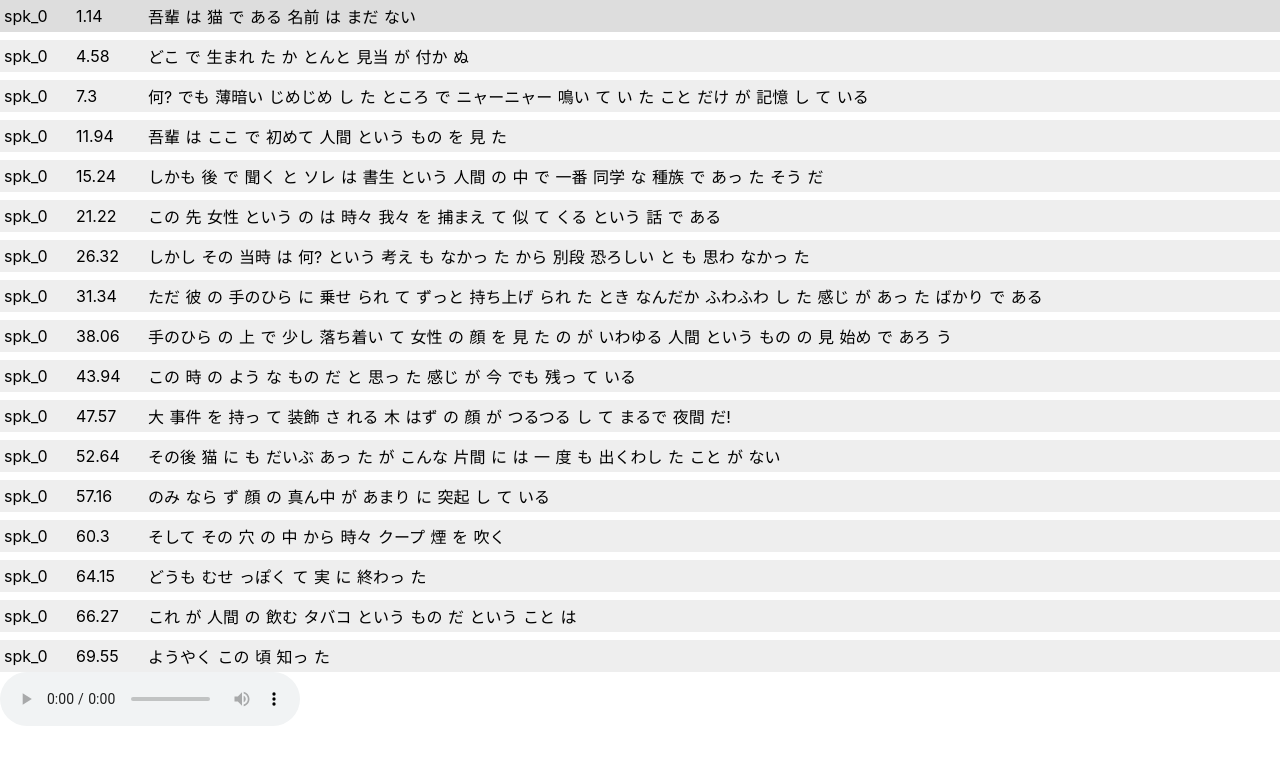
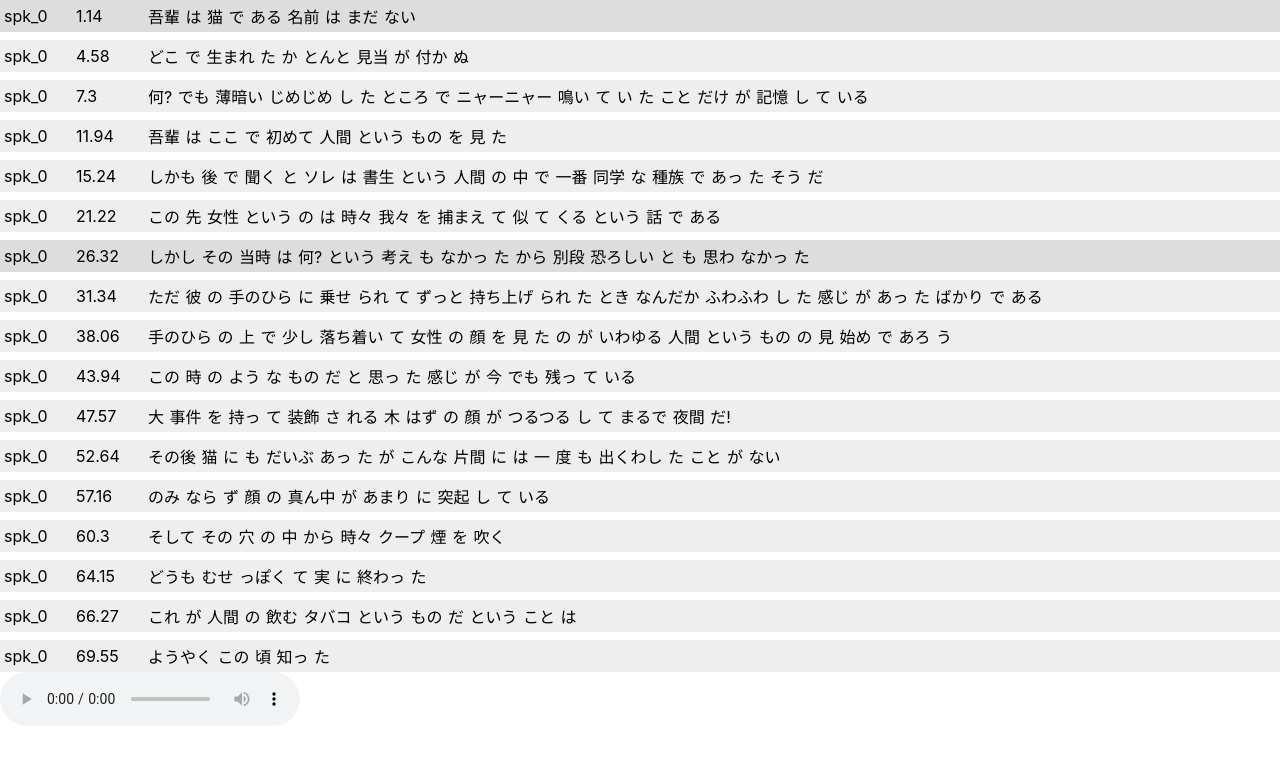
Before and after one commit to kysnrm/transcribe-app, a Nuxt app: page / in a window 1280 px wide. Shown: the top 764 px of the page. Built offline with nearby package versions, Linux system fonts and the light colour scheme.

Commit message:
BaseScript 内で各セグメントが再生中かどうかを判断

```diff
--- a/components/BaseScript.vue
+++ b/components/BaseScript.vue
@@ -7,7 +7,10 @@
       :script="item.alternatives[0].transcript"
       :start-time="Number(item.start_time)"
       :end-time="Number(item.end_time)"
-      :is-playing="index === 0"
+      :is-playing="
+        currentTime > Number(item.start_time) &&
+          currentTime < Number(item.end_time)
+      "
       @setTime="setTime"
     />
   </div>
@@ -27,6 +30,12 @@ export default Vue.extend({
       response: Response
     }
   },
+  props: {
+    currentTime: {
+      type: Number,
+      required: true
+    }
+  },
   methods: {
     setTime(time: number) {
       this.$emit('setTime', time)
--- a/pages/index.vue
+++ b/pages/index.vue
@@ -1,6 +1,6 @@
 <template>
   <div>
-    <base-script @setTime="setTime" />
+    <base-script :current-time="30" @setTime="setTime" />
     <base-audio ref="audio" />
   </div>
 </template>
```
